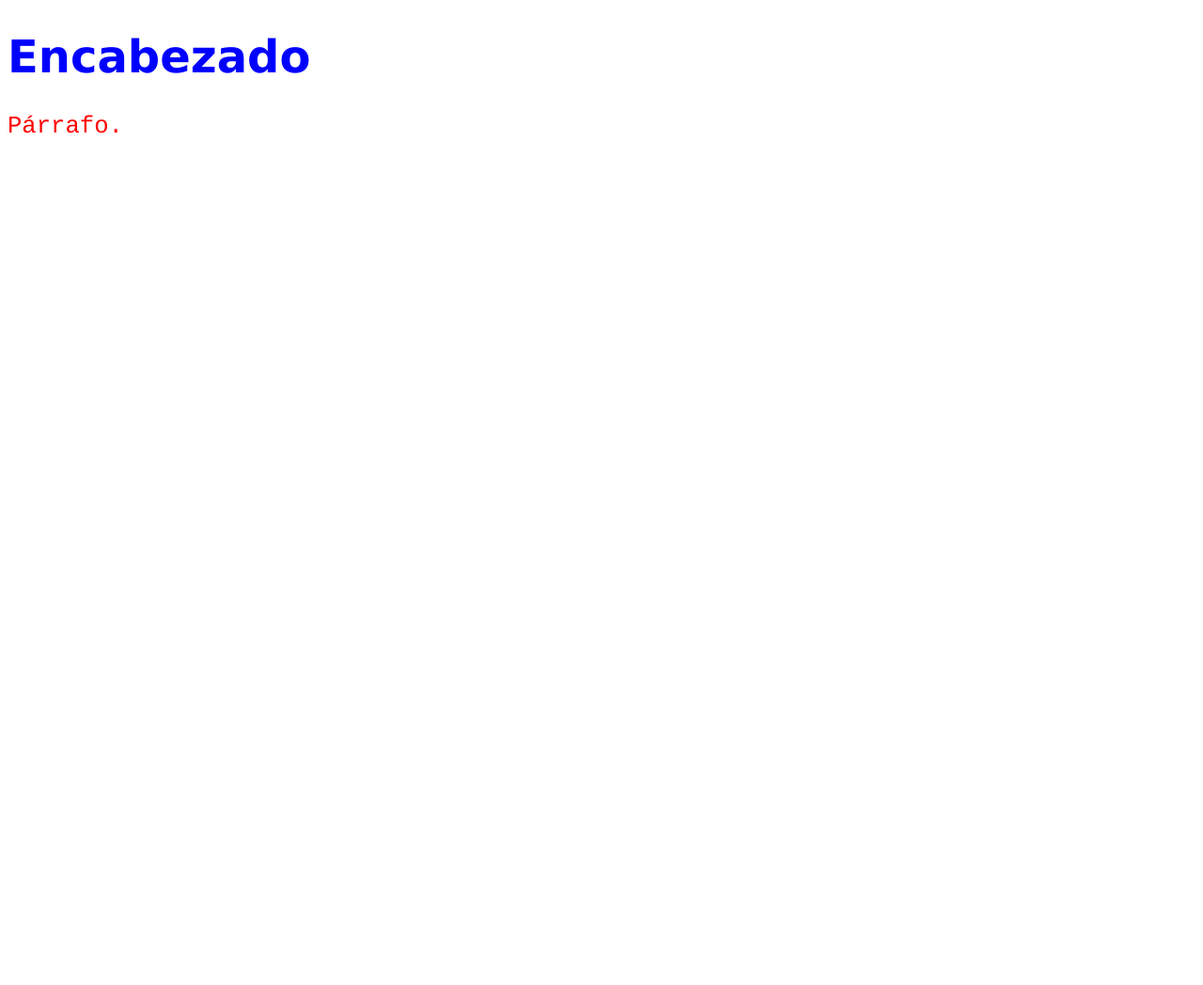
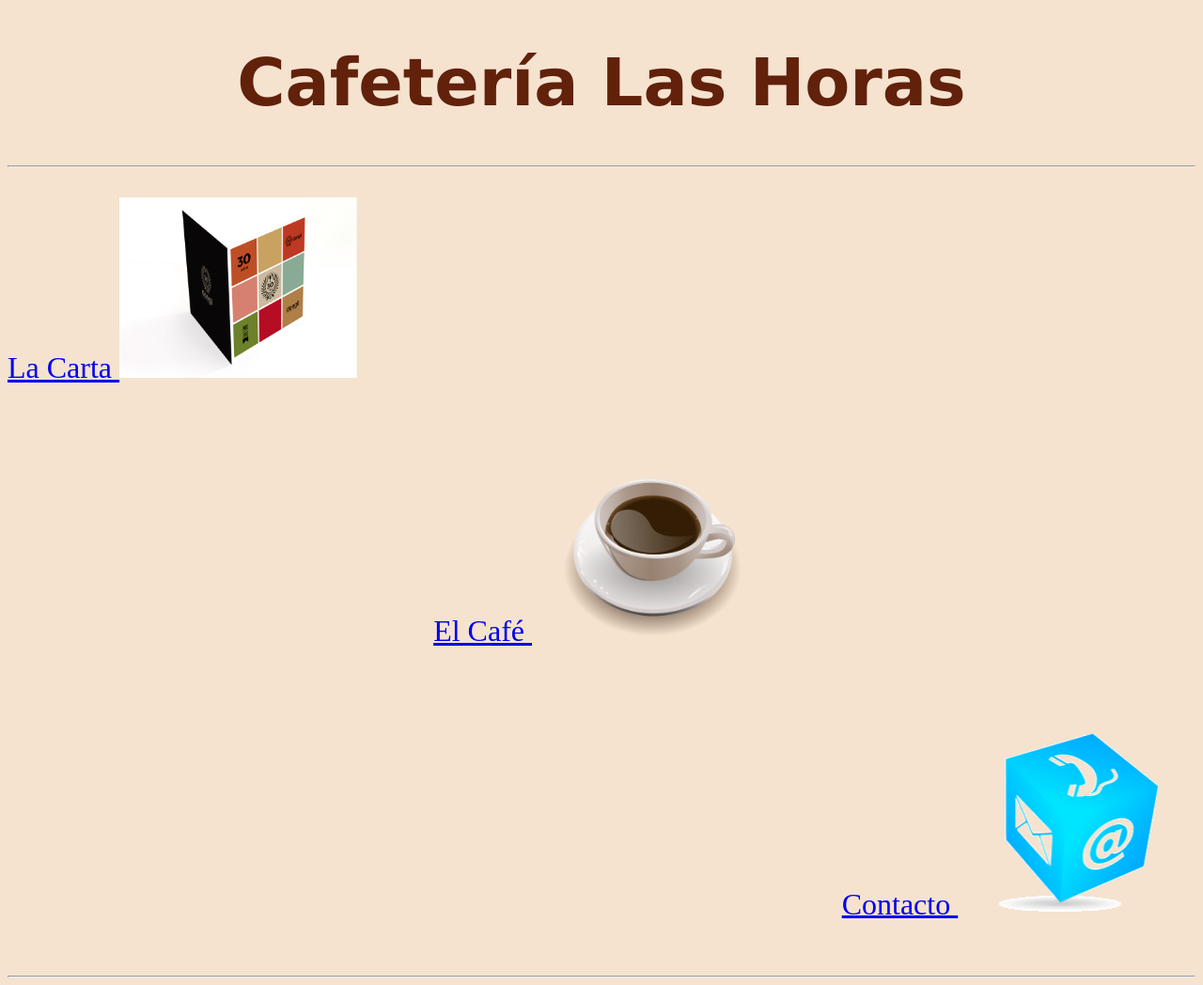
Before and after one commit to CentoVG/practica7.2, a plain HTML site: page index.html in a window 1280 px wide. Shown: the whole page at 94% size. Before the commit the page ends 800 px from the top, so only its background shows below. Drawn offline with Linux system fonts and the light colour scheme.

Commit message:
Add files via upload

```diff
--- a/index.html
+++ b/index.html
@@ -3,16 +3,60 @@
 
 <head>
     <meta charset="UTF-8">
-    <title>Estructura básica</title>
+    <title>Cafetería Las Horas</title>
     <style>
-        h1 {color:blue; font-family:verdana; font-size:300%}
-        p {color:red; font-family:courier; font-size:160%}
+
+        body{
+            background-color: #F5E3CF;
+        }
+
+        h1#titulo{
+            font-weight: bold;
+            font-size: 70px;
+            font-family: Verdana;
+            color: #61210B;
+            text-align: center;
+        }
+
+        p.enlaceIzq{
+            font-size: 200%;
+            text-align: left;
+        }
+
+        p.enlaceCen{
+            font-size: 200%;
+            text-align: center;
+        }
+
+        p.enlaceDer{
+            font-size: 200%;
+            text-align: right;
+        }
+
     </style>
 </head>
 
 <body>
-    <h1>Encabezado</h1>
-    <p>Párrafo.</p>
+    <header>
+        <h1 id="titulo">Cafetería Las Horas</h1>
+    </header>
+    <hr>
+    <main>
+        <article></article>
+            <p class="enlaceIzq"><a href="lacarta.html" target="_blank">La Carta </a><a href="lacarta.html"><img  src="img/carta.png"  width="20%" height="20%"></a></p><br>
+        </article>
+        <article>
+                <p class="enlaceCen"><a href="elcafe.html" target="_blank">El Café </a><a href="elcafe.html"><img  src="img/cafe.png"  width="20%" height="20%"></a></p><br>
+        </article>
+        <article>
+                <p class="enlaceDer"><a href="contacto.html" target="_blank">Contacto </a><a href="contacto.html"><img  src="img/contacto.png"  width="20%" height="20%"></a></p><br>
+        </article>
+    </main>
+    <hr>
+    <footer>
+
+    </footer>
+
 </body>
 
 </html>
```
Also changed, not shown: contacto.html (added, +17 -0 lines), lacarta.html (added, +17 -0 lines), img/cafe.png (added), img/carta.png (added), img/contacto.png (added), 1 other file.
